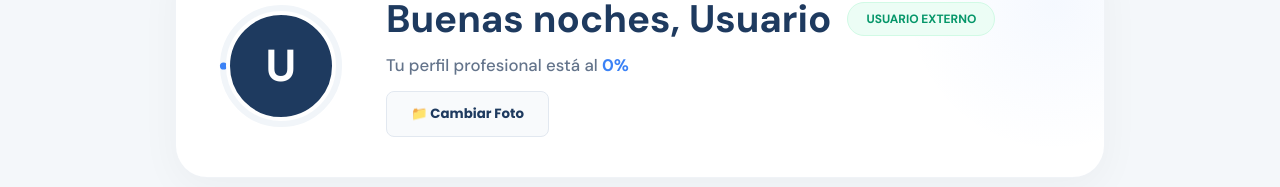
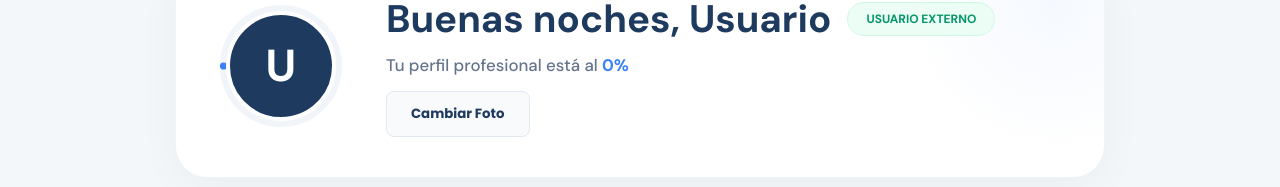
Before and after one commit to Andres0606/proyecto-ia, a Next.js app in the folder Front/: page /dashboard-externo in a window 1280 px wide. Shown: the part 157-344 px from the top of the page. Built offline with nearby package versions, Linux system fonts and the light colour scheme.

Commit message:
quitar emojis

```diff
--- a/Front/app/dashboard-externo/page.tsx
+++ b/Front/app/dashboard-externo/page.tsx
@@ -155,9 +155,9 @@ export default function DashboardExterno() {
   };
 
   const PLANS = [
-    { name: 'Gratuito', price: 'Gratis', icon: '🆓', features: ['Perfil Profesional', 'Subir Hoja de Vida', 'Acceso a Vacantes Básicas'] },
-    { name: 'Acceso al Modelo', price: '$25.000', icon: '🧠', features: ['Todo lo anterior', 'Diagnóstico IA Estabilidad', 'Reporte PDF'] },
-    { name: 'Plan Completo', price: '$45.000', icon: '🚀', features: ['Todo lo anterior', 'Bolsa de Empleo UCC', 'Alertas Prioritarias'] }
+    { name: 'Gratuito', price: 'Gratis', icon: <Icons.User />, features: ['Perfil Profesional', 'Subir Hoja de Vida', 'Acceso a Vacantes Básicas'] },
+    { name: 'Acceso al Modelo', price: '$25.000', icon: <Icons.Home />, features: ['Todo lo anterior', 'Diagnóstico IA Estabilidad', 'Reporte PDF'] },
+    { name: 'Plan Completo', price: '$45.000', icon: <Icons.Briefcase />, features: ['Todo lo anterior', 'Bolsa de Empleo UCC', 'Alertas Prioritarias'] }
   ];
 
   const ACTIONS = [
@@ -204,7 +204,7 @@ export default function DashboardExterno() {
               <span style={{ background: '#ecfdf5', color: '#059669', padding: '8px 18px', borderRadius: '30px', fontSize: '0.75rem', fontWeight: 800, border: '1px solid #d1fae5' }}>USUARIO EXTERNO</span>
             </div>
             <p style={{ color: '#64748b', margin: 0, fontSize: '1.05rem', fontWeight: 500 }}>Tu perfil profesional está al <span style={{ color: '#3b82f6', fontWeight: 800 }}>{completionPct}%</span></p>
-            <button onClick={() => avatarRef.current?.click()} style={{ background: '#f8fafc', color: '#1e3a5f', border: '1px solid #e2e8f0', borderRadius: '14px', padding: '12px 24px', fontWeight: 700, cursor: 'pointer', marginTop: '15px' }}>📁 Cambiar Foto</button>
+            <button onClick={() => avatarRef.current?.click()} style={{ background: '#f8fafc', color: '#1e3a5f', border: '1px solid #e2e8f0', borderRadius: '14px', padding: '12px 24px', fontWeight: 700, cursor: 'pointer', marginTop: '15px' }}>Cambiar Foto</button>
           </div>
         </div>
 
```
